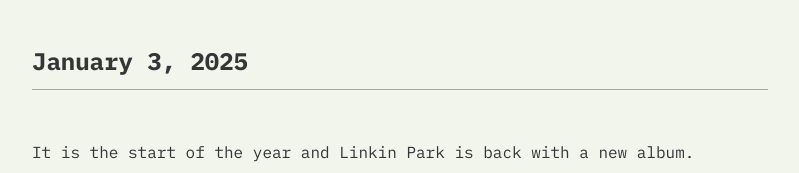
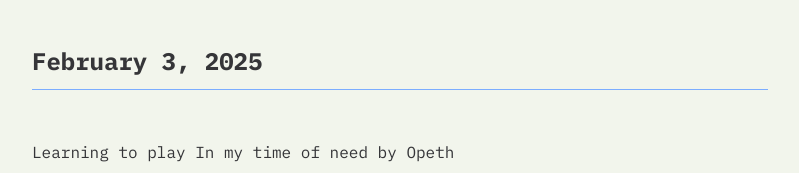
Before and after one commit to AvikantSrivastava/avikant.com, an Astro site: page /guitar in a window 1280 px wide. Shown: the part 1896-2069 px from the top of the page, without its empty margins (240-1039 px from the left). Built offline with nearby package versions, Linux system fonts and the light colour scheme; Astro itself is replaced by a stand-in of ours.

Commit message:
add missing opeth post

```diff
--- a/src/pages/guitar.md
+++ b/src/pages/guitar.md
@@ -31,6 +31,12 @@
 This was perhaps the very first Nirvana song that I learned on guitar, but it always sounded a bit dissonant in regular tuning. So I used a GarageBand plugin to drop the tuning by a whole step and it sounds perfectly melodic.
 <iframe width="560" height="315" src="https://www.youtube.com/embed/0s5kJ3hdY5I?si=Cz0XROFd8U51zjwT" title="YouTube video player" frameborder="0" allow="accelerometer; autoplay; clipboard-write; encrypted-media; gyroscope; picture-in-picture; web-share" referrerpolicy="strict-origin-when-cross-origin" allowfullscreen></iframe>
 
+
+## February 3, 2025
+<hr class="border-skin-line" aria-hidden={ariaHidden} />
+
+Learning to play In my time of need by Opeth
+<blockquote class="twitter-tweet" data-media-max-width="560"><p lang="en" dir="ltr">For a change some clean tones with melancholic progression <a href="https://t.co/S4twb4SLwO">pic.twitter.com/S4twb4SLwO</a></p>&mdash; Avikant Srivastava (@BraughtDeer) <a href="https://twitter.com/BraughtDeer/status/1886542479379304723?ref_src=twsrc%5Etfw">February 3, 2025</a></blockquote> <script async src="https://platform.twitter.com/widgets.js" charset="utf-8"></script>
 
 ## January 3, 2025
 <hr class="border-skin-line" aria-hidden={ariaHidden} />
```
